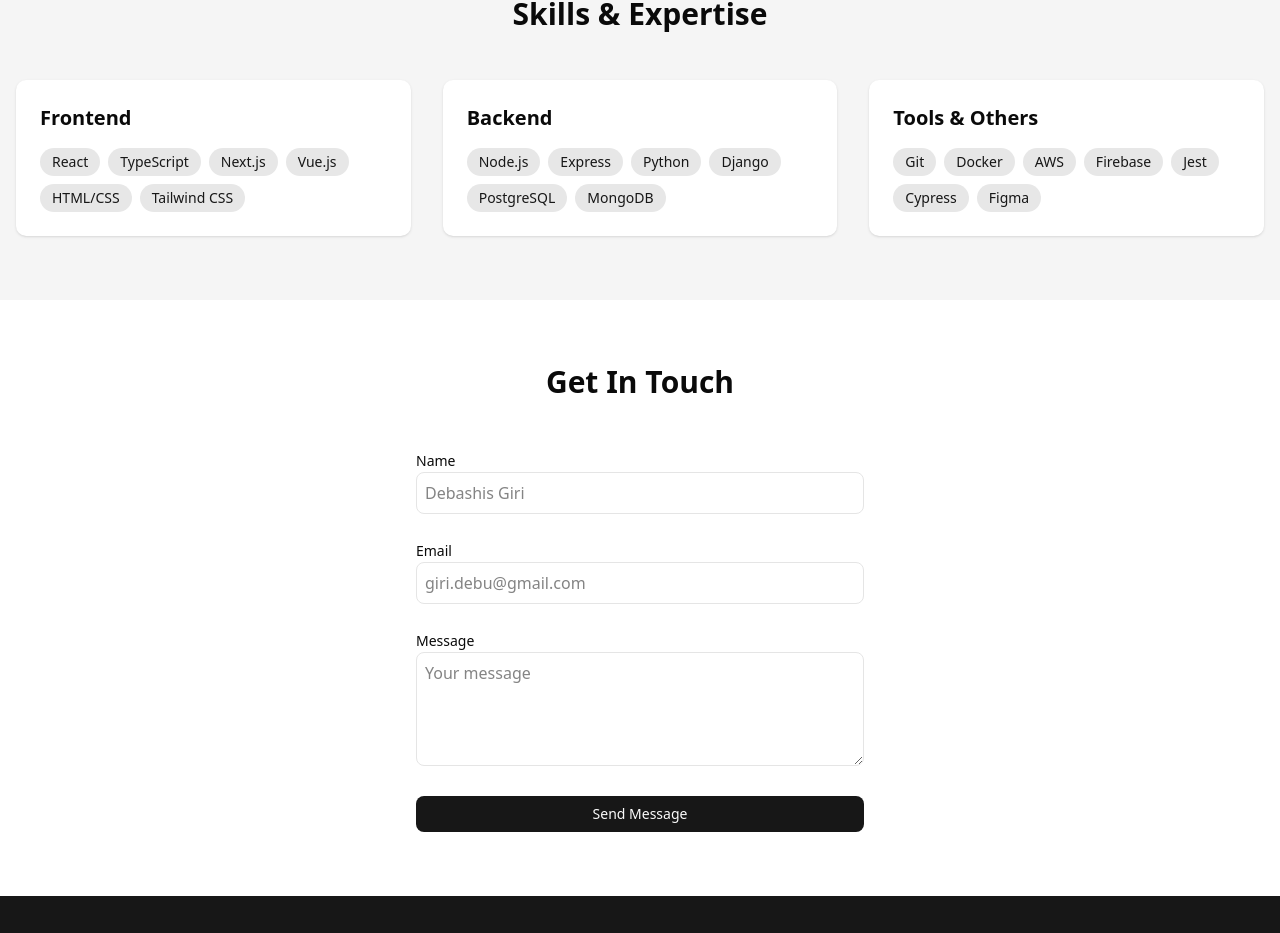
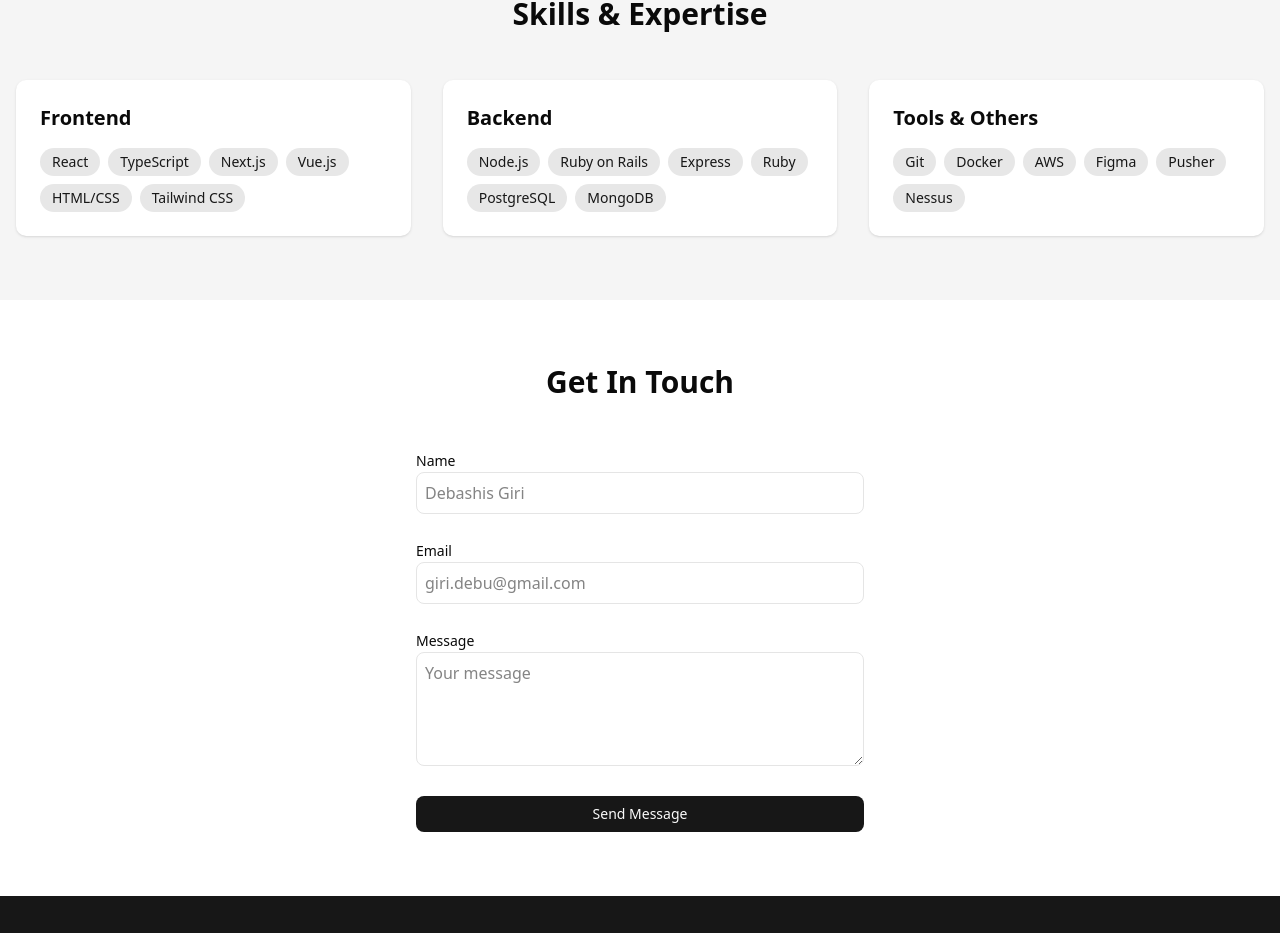
Before and after one commit to dgiri/debashis-dev, a React (Vite) app: page / in a window 1280 px wide. Shown: the part 1329-2262 px from the top of the page. Built offline with nearby package versions, Linux system fonts and the light colour scheme; the HTML template or start-up script is replaced by a standard one.

Commit message:
Update in about page

```diff
--- a/src/components/Hero.tsx
+++ b/src/components/Hero.tsx
@@ -1,5 +1,3 @@
-import { Button } from '../components/ui/button';
-
 const Hero = () => {
   return (
     <div className="flex flex-col items-center justify-center min-h-[50vh] px-4 text-center">
--- a/src/components/Skills.tsx
+++ b/src/components/Skills.tsx
@@ -6,11 +6,11 @@ const Skills = () => {
     },
     {
       title: 'Backend',
-      skills: ['Node.js', 'Express', 'Python', 'Django', 'PostgreSQL', 'MongoDB'],
+      skills: ['Node.js', 'Ruby on Rails', 'Express', 'Ruby', 'PostgreSQL', 'MongoDB'],
     },
     {
       title: 'Tools & Others',
-      skills: ['Git', 'Docker', 'AWS', 'Firebase', 'Jest', 'Cypress', 'Figma'],
+      skills: ['Git', 'Docker', 'AWS', 'Figma', 'Pusher', 'Nessus'],
     },
   ];
 
--- a/src/pages/AboutPage.tsx
+++ b/src/pages/AboutPage.tsx
@@ -1,6 +1,8 @@
 import React from 'react';
 import { Button } from '../components/ui/button';
 import deblarge from '../assets/deblarge.png';
+import { Link } from 'react-router-dom';
+import resume from '../assets/resume.pdf';
 
 const AboutPage: React.FC = () => {
   return (
@@ -13,19 +15,23 @@ const AboutPage: React.FC = () => {
             <img src={deblarge} alt="Profile" className="rounded-lg shadow-md w-full" />
           </div>
           <div className="col-span-2 space-y-4">
-            <h2 className="text-2xl font-bold">Your Name</h2>
-            <p className="text-lg text-muted-foreground">Full-stack Developer based in Your City</p>
+            <h2 className="text-2xl font-bold">Debashis Giri</h2>
+            <p className="text-lg text-muted-foreground">
+              Full-stack Developer based in Kolkata, India
+            </p>
             <p>
-              I'm a passionate developer with over X years of experience building web and mobile
+              I'm a passionate developer with over 10+ years of experience building web and mobile
               applications. I specialize in creating clean, accessible, and user-friendly
               experiences.
             </p>
             <div className="flex space-x-4 pt-4">
               <Button asChild variant="outline">
-                <a href="/contact">Contact Me</a>
+                <Link to="/contact" replace>
+                  Contact Me
+                </Link>
               </Button>
               <Button asChild>
-                <a href="/files/resume.pdf" download>
+                <a href={resume} download>
                   Download Resume
                 </a>
               </Button>
```
Also changed, not shown: 1 other file (tests, documents, lock files or other folders).
